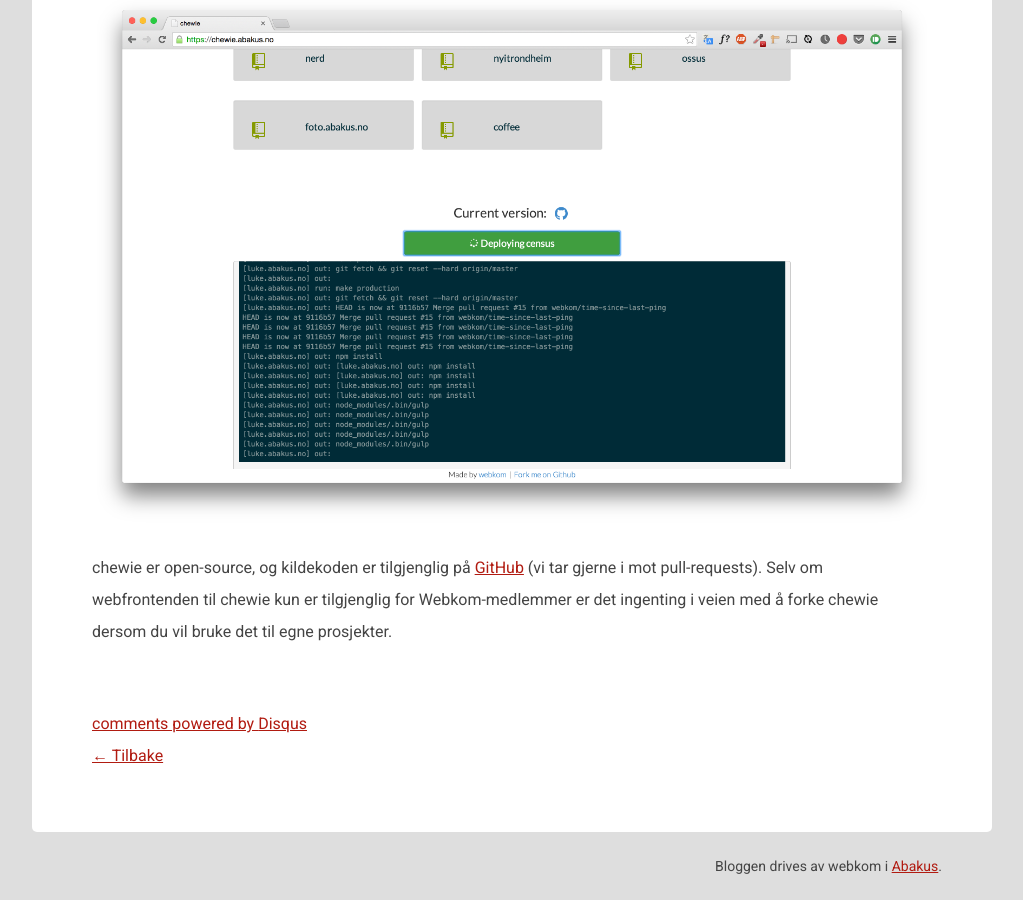
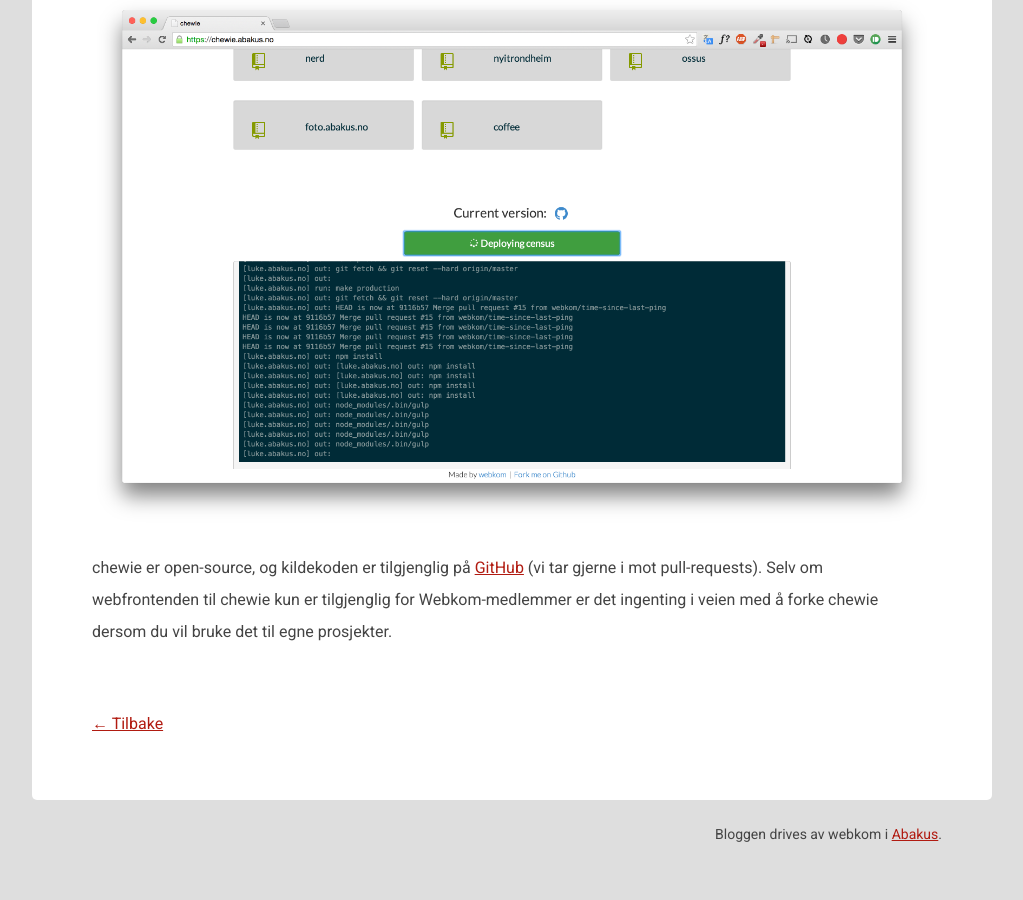
Before and after one commit to webkom/webkom.github.io, a Jekyll site: the page built from _posts/2014-12-28-chewie.md, in a window 1280 px wide and 900 px high, scrolled down 835 px. Shown: the whole window, without its empty margins (128-1151 px from the left). Built offline with Jekyll 4.4.1, drawn with Linux system fonts in a browser that asks for light colours; nearby versions of some CDN libraries; comment, search, counter and statistics services are not loaded; after the commit the page ends 1703 px from its top, so only the background shows below that; some of the changed lines change nothing that is shown.

Commit message:
Switch out disqus with utterances

```diff
--- a/_layouts/post.html
+++ b/_layouts/post.html
@@ -9,20 +9,17 @@
   {{content}}
 </article>
 
-<div id="disqus_thread" style="margin-top:50px;"></div>
-    <script type="text/javascript">
-        /* * * CONFIGURATION VARIABLES: EDIT BEFORE PASTING INTO YOUR WEBPAGE * * */
-        var disqus_shortname = 'webkomabakus'; // required: replace example with your forum shortname
 
-        /* * * DON'T EDIT BELOW THIS LINE * * */
-        (function() {
-            var dsq = document.createElement('script'); dsq.type = 'text/javascript'; dsq.async = true;
-            dsq.src = '//' + disqus_shortname + '.disqus.com/embed.js';
-            (document.getElementsByTagName('head')[0] || document.getElementsByTagName('body')[0]).appendChild(dsq);
-        })();
+<div style="margin-top:50px;">
+    <script src="https://utteranc.es/client.js"
+            repo="webkom/webkom.github.io"
+            label="post_comment"
+            issue-term="pathname"
+            theme="github-light"
+            crossorigin="anonymous"
+            async>
     </script>
-    <noscript>Please enable JavaScript to view the <a href="http://disqus.com/?ref_noscript">comments powered by Disqus.</a></noscript>
-    <a href="http://disqus.com" class="dsq-brlink">comments powered by <span class="logo-disqus">Disqus</span></a>
+</div>
 
 
 <p><a href="/" class="return-to-base">&larr; Tilbake</a></p>
```
